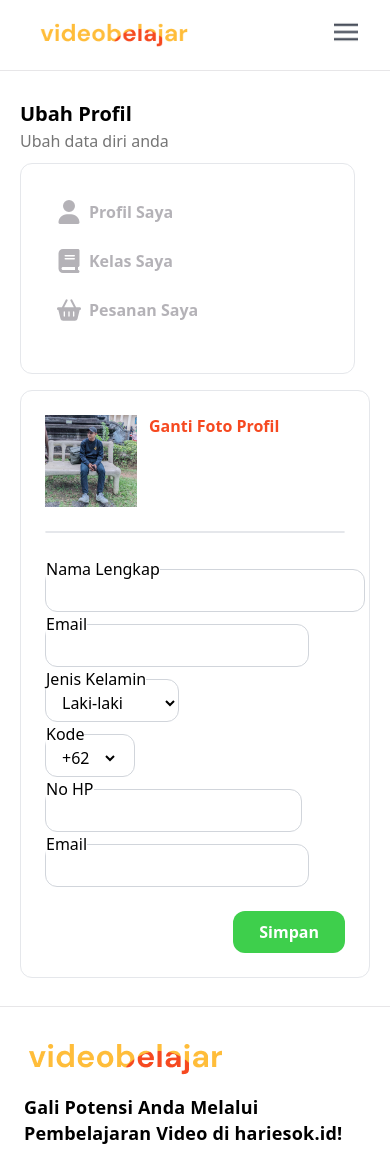
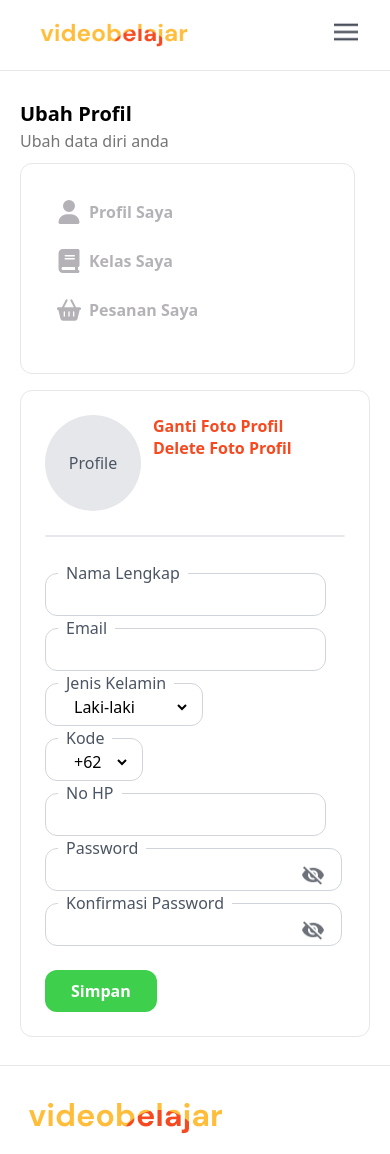
Before and after one commit to muhammadderi/video-belajar, a React (Vite) app: page /profile in a window 390 px wide. Shown: the top 1154 px of the page. Built offline with nearby package versions, Linux system fonts and the light colour scheme.

Commit message:
fix: logic profile

```diff
--- a/src/components/atoms/NavbarHome.jsx
+++ b/src/components/atoms/NavbarHome.jsx
@@ -65,7 +65,7 @@ const NavbarHome = () => {
                 {isOpen && (
                   <ul className="absolute left-0 mt-2 w-40 bg-white border rounded-lg shadow-lg z-50">
                     <li className="px-4 py-2 hover:bg-gray-100 cursor-pointer">
-                      Profil Saya
+                      <Link to="/profile">Profil Saya</Link>
                     </li>
                     <li className="px-4 py-2 hover:bg-gray-100 cursor-pointer">
                       Kelas Saya
@@ -106,7 +106,7 @@ const NavbarHome = () => {
                   onMouseLeave={() => setIsOpen(false)}
                 >
                   <li className="px-4 py-2 hover:bg-gray-100 cursor-pointer hover:text-[#FF5C2B]">
-                    Profil Saya
+                    <Link to="/profile">Profil Saya</Link>
                   </li>
                   <li className="px-4 py-2 hover:bg-gray-100 cursor-pointer hover:text-[#FF5C2B]">
                     Kelas Saya
--- a/src/pages/Profile.jsx
+++ b/src/pages/Profile.jsx
@@ -1,15 +1,47 @@
 import { useEffect, useState } from "react";
 import NavbarHome from "../components/atoms/NavbarHome";
+import Footer from "../components/organisms/Footer";
 import Button from "../components/atoms/Button";
-import Footer from "../components/organisms/Footer";
 
 const Profile = () => {
+  const [showPassword, setShowPassword] = useState(false);
+
+  const [showInput, setShowInput] = useState(false);
+
+  const handleClickImage = () => {
+    setShowInput(true);
+  };
+
+  const handleDeleteImage = () => {
+    setProfile((prevProfile) => ({
+      ...prevProfile,
+      image: null,
+    }));
+  };
+
+  const handleImageChange = (event) => {
+    const file = event.target.files[0];
+    if (file) {
+      setProfile((prevProfile) => ({
+        ...prevProfile,
+        image: URL.createObjectURL(file),
+      }));
+    }
+  };
+
+  const togglePassword = () => {
+    setShowPassword((prev) => !prev);
+  };
+
   const [profile, setProfile] = useState({
     fullName: "",
     email: "",
     country: "",
     phone: "",
     sex: "",
+    password: "",
+    confirmPassword: "",
+    image: null,
   });
 
   useEffect(() => {
@@ -20,7 +52,7 @@ const Profile = () => {
     } else if (profile.country === "Amerika") {
       setProfile((prev) => ({ ...prev, country: "+44" }));
     }
-  });
+  }, [profile.country]);
 
   useEffect(() => {
     const users = JSON.parse(localStorage.getItem("users")) || [];
@@ -45,7 +77,7 @@ const Profile = () => {
   };
 
   const handleUpdate = () => {
-    const users = JSON.parse(localStorage.getItem("users") || []);
+    const users = JSON.parse(localStorage.getItem("users")) || [];
     const loginUsers = JSON.parse(localStorage.getItem("loginUsers"));
     console.log("users", users);
     console.log("login", loginUsers);
@@ -106,13 +138,22 @@ const Profile = () => {
             </p>
           </div>
         </div>
-        <div className="w-auto md:h-[308px] rounded-xl border p-[24px]">
+        <div className="md:w-[872px] md:h-[308px] rounded-xl border p-[24px]">
           <div className="flex gap-3">
+            {profile.image ? (
               <img
-              src="\src\assets\home\user.png"
+                src={
+                  profile.image ? profile.image : "/src/assets/home/user.png"
+                }
                 alt="profile-user"
                 className="w-[92px] h-[92px]"
               />
+            ) : (
+              <div className="w-24 h-24 rounded-full bg-gray-200 flex items-center justify-center">
+                <span className="text-gray-600">Profile</span>
+              </div>
+            )}
+
             <div>
               <h5 className="capitalize font-poppins font-semibold text-[20px] leading-[24px]">
                 {profile.fullName}
@@ -121,9 +162,20 @@ const Profile = () => {
                 {profile.email}
               </p>
               <p className="font-bold text-[16px] leading-[22.4px] text-[#F64920]">
-                Ganti Foto Profil
+                <button onClick={handleClickImage}>Ganti Foto Profil</button>
+                <br />
+                <button onClick={handleDeleteImage}>Delete Foto Profil</button>
               </p>
             </div>
+
+            {showInput && (
+              <input
+                type="file"
+                accept="image/*"
+                onChange={handleImageChange}
+                className="border p-2 rounded-md w-26 h-12 "
+              />
+            )}
           </div>
           <br />
           <hr className="border rounded-xl " />
@@ -131,8 +183,8 @@ const Profile = () => {
           <div>
             <form onSubmit={handleUpdate}>
               <div className="md:flex gap-2">
-                <fieldset className="w-[320px] h-[55px] rounded-xl  border border-solid border-gray-300 hover:border-[#3ECF4C]">
-                  <legend>Nama Lengkap</legend>
+                <fieldset className="px-3 md:w-[320px] w-[272px] h-[55px] rounded-xl  border border-solid border-gray-300 hover:border-[#3ECF4C]">
+                  <legend className="px-2 text-gray-600">Nama Lengkap</legend>
                   <input
                     type="text"
                     id="fullName"
@@ -142,8 +194,8 @@ const Profile = () => {
                     className="outline-none border-none flex-1 bg-transparent px-3"
                   />
                 </fieldset>
-                <fieldset className="w-[264px] h-[55px] rounded-xl  border border-solid border-gray-300 hover:border-[#3ECF4C]">
-                  <legend>Email</legend>
+                <fieldset className="px-3 w-[272px] md:w-[264px] h-[55px] rounded-xl  border border-solid border-gray-300 hover:border-[#3ECF4C]">
+                  <legend className="px-2 text-gray-600">Email</legend>
                   <input
                     type="text"
                     id="email"
@@ -153,8 +205,8 @@ const Profile = () => {
                     className="outline-none border-none flex-1 bg-transparent px-3"
                   />
                 </fieldset>
-                <fieldset className="md:hidden w-[90px] h-[55px] rounded-xl border border-solid border-gray-300 hover:border-[#3ECF4C]">
-                  <legend>Jenis Kelamin</legend>
+                <fieldset className="px-3 md:hidden w-[90px] h-[55px] rounded-xl border border-solid border-gray-300 hover:border-[#3ECF4C]">
+                  <legend className="px-2 text-gray-600">Jenis Kelamin</legend>
                   <select
                     name="sex"
                     id="sex"
@@ -167,8 +219,8 @@ const Profile = () => {
                   </select>
                 </fieldset>
 
-                <fieldset className="w-[90px] h-[55px] rounded-xl border border-solid border-gray-300 hover:border-[#3ECF4C]">
-                  <legend>Kode</legend>
+                <fieldset className="px-3 w-[90px] h-[55px] rounded-xl border border-solid border-gray-300 hover:border-[#3ECF4C]">
+                  <legend className="px-2 text-gray-600">Kode</legend>
                   <select
                     name="country"
                     id="country"
@@ -176,13 +228,13 @@ const Profile = () => {
                     onChange={handleChange}
                     className=" outline-none border-none flex-1 bg-transparent px-3"
                   >
-                    <option value="Indonesia">+62</option>
-                    <option value="Amerika">+1</option>
-                    <option value="Inggris">+44</option>
+                    <option value="+62">+62</option>
+                    <option value="+1">+1</option>
+                    <option value="+44">+44</option>
                   </select>
                 </fieldset>
-                <fieldset className="w-[158px] h-[55px] rounded-xl border border-solid border-gray-300 hover:border-[#3ECF4C]">
-                  <legend>No HP</legend>
+                <fieldset className="px-3 w-[158px] h-[55px] rounded-xl border border-solid border-gray-300 hover:border-[#3ECF4C]">
+                  <legend className="px-2 text-gray-600">No HP</legend>
                   <input
                     type="text"
                     id="phone"
@@ -193,20 +245,62 @@ const Profile = () => {
                   />
                 </fieldset>
 
-                <fieldset className="md:hidden w-[264px] h-[55px] rounded-xl  border border-solid border-gray-300 hover:border-[#3ECF4C]">
-                  <legend>Email</legend>
+                <fieldset className="relative flex items-center md:hidden md:w-[264px] w-[272px] h-[55px] rounded-xl border border-solid border-gray-300 hover:border-[#3ECF4C] px-3">
+                  <legend className="px-2 text-gray-600">Password</legend>
                   <input
-                    type="text"
-                    id="email"
-                    name="email"
-                    value={profile.email}
+                    type={showPassword ? "text" : "password"}
+                    id="password"
+                    name="password"
+                    value={profile.password}
                     onChange={handleChange}
-                    className="outline-none border-none flex-1 bg-transparent px-3"
+                    className="outline-none border-none flex-1 bg-transparent h-full py-1 pr-10 text-base"
                   />
+                  <button
+                    type="button"
+                    className="absolute right-4 top-1/2 -translate-y-1/2 flex items-center justify-center"
+                    onClick={togglePassword}
+                  >
+                    <img
+                      src={
+                        showPassword
+                          ? "/eye/icons8-eye-24.png"
+                          : "/eye/mdi_eye-off.png"
+                      }
+                      alt="Toggle password visibility"
+                      className="w-6 h-6"
+                    />
+                  </button>
+                </fieldset>
+                <fieldset className="relative flex items-center md:hidden md:w-[264px] w-[272px] h-[55px] rounded-xl border border-solid border-gray-300 hover:border-[#3ECF4C] px-3">
+                  <legend className="px-2 text-gray-600">
+                    Konfirmasi Password
+                  </legend>
+                  <input
+                    type={showPassword ? "text" : "password"}
+                    id="confirmPassword"
+                    name="confirmPassword"
+                    value={profile.confirmPassword}
+                    onChange={handleChange}
+                    className="outline-none border-none flex-1 bg-transparent h-full py-1 pr-10 text-base"
+                  />
+                  <button
+                    type="button"
+                    className="absolute right-4 top-1/2 -translate-y-1/2 flex items-center justify-center"
+                    onClick={togglePassword}
+                  >
+                    <img
+                      src={
+                        showPassword
+                          ? "/eye/icons8-eye-24.png"
+                          : "/eye/mdi_eye-off.png"
+                      }
+                      alt="Toggle password visibility"
+                      className="w-6 h-6"
+                    />
+                  </button>
                 </fieldset>
               </div>
               <br />
-              <div className="flex justify-end">
               <Button
                 bgcolor={"bg-[#3ECF4C]"}
                 textButton={"Simpan"}
@@ -215,7 +309,6 @@ const Profile = () => {
                   "text-[white] py-[10px] px-[26px] text-[16px] font-bold leading-[22.4px] hover:bg-white hover:text-[#3ECF4C] hover:border-[#3ECF4C] hover:border"
                 }
               />
-              </div>
             </form>
           </div>
         </div>
--- a/vite.config.js
+++ b/vite.config.js
@@ -5,6 +5,6 @@ import react from "@vitejs/plugin-react";
 export default defineConfig({
   plugins: [react()],
   server: {
-    allowedHosts: ["k98nx9-5174.csb.app"],
+    allowedHosts: ["hmwypc-5173.csb.app"],
   },
 });
```
Lines whose indentation alone changed are shown as unchanged.
